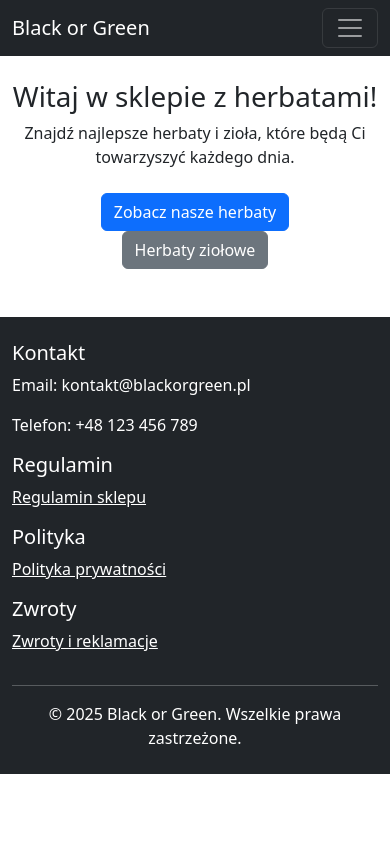
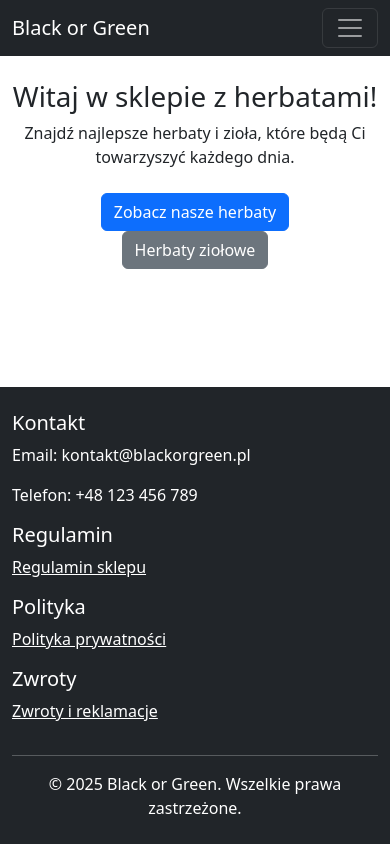
Before and after one commit to mateuszroksana/my-react-app, a React (Create React App) app: page / in a window 390 px wide. Built offline with nearby package versions, Linux system fonts and the light colour scheme.

Commit message:
poprawiona stopka na mobilne

```diff
--- a/src/App.css
+++ b/src/App.css
@@ -1,3 +1,4 @@
+/* src/services/App.css */
 .App {
   text-align: center;
 }
@@ -36,3 +37,9 @@
     transform: rotate(360deg);
   }
 }
+
+html, body, #root {
+  height: 100%;
+  margin: 0;
+  padding: 0;
+}
--- a/src/App.js
+++ b/src/App.js
@@ -37,8 +37,9 @@ function App() {
 
   return (
     <Router>
+      <div className="d-flex flex-column min-vh-100">
         <Navbar />
-      <div className="container mt-4">
+        <main className="flex-grow-1 container mt-4">
           <Routes>
             <Route path="/" element={<HomePage />} />
             <Route path="/teas" element={<TeasPage />} />
@@ -47,25 +48,13 @@ function App() {
             <Route path="/checkout" element={<Checkout />} />
             <Route path="/payment-instructions" element={<BankTransferInstructions />} />
             <Route path="/login" element={<LoginPage />} />
-          {/* Ochroniona trasa dla AdminPage */}
-          <Route path="/admin" element={
-            <ProtectedRoute>
-              <AdminPage />
-            </ProtectedRoute>
-          } />
-          <Route path="/admin/orders" element={
-            <ProtectedRoute>
-              <OrdersPage />
-            </ProtectedRoute>
-          } />
-          <Route path="/admin/products" element={
-            <ProtectedRoute>
-              <ProductsPage />
-            </ProtectedRoute>
-          } />
+            <Route path="/admin" element={<ProtectedRoute><AdminPage /></ProtectedRoute>} />
+            <Route path="/admin/orders" element={<ProtectedRoute><OrdersPage /></ProtectedRoute>} />
+            <Route path="/admin/products" element={<ProtectedRoute><ProductsPage /></ProtectedRoute>} />
           </Routes>
+        </main>
+        <Footer />
       </div>
-    <Footer />
     </Router>
   );
 }
--- a/src/components/Footer.js
+++ b/src/components/Footer.js
@@ -3,7 +3,7 @@ import { Link } from 'react-router-dom';
 
 const Footer = () => {
   return (
-    <footer className="bg-dark text-white mt-5 py-4">
+    <footer className="bg-dark text-white mt-auto py-4">
       <div className="container">
         <div className="row">
           {/* Kontakt */}
```
Lines whose indentation alone changed are shown as unchanged.
